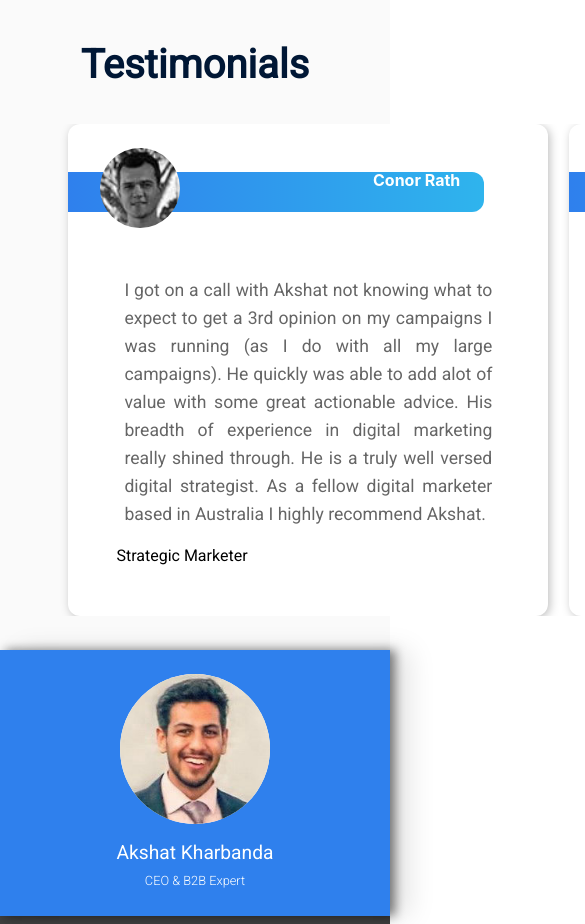
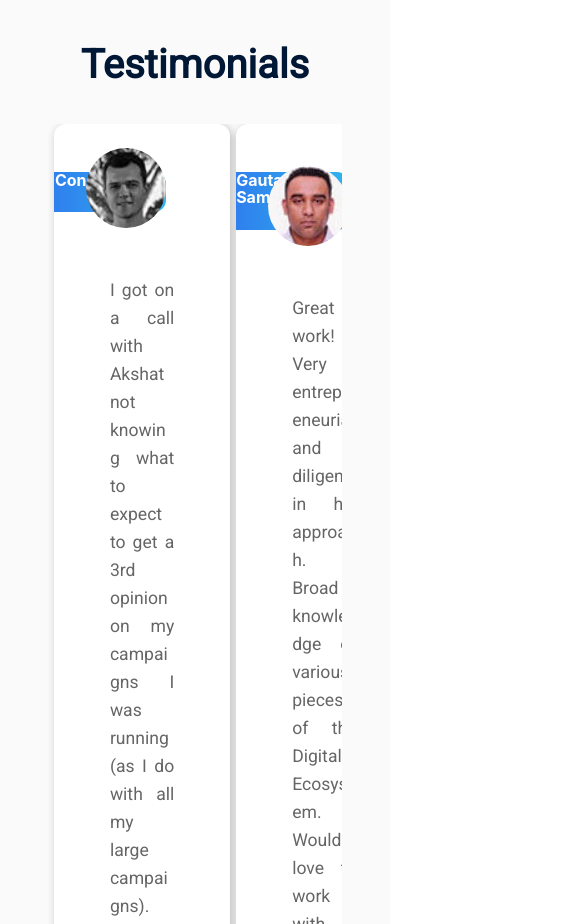
Before and after one commit to shades-7/bizamps-1, a Gatsby site: page / in a window 390 px wide. Shown: the part 2982-3906 px from the top of the page, 585 px wide, since content can reach past the window. Built offline with nearby package versions, Linux system fonts and the light colour scheme; Gatsby itself is replaced by a stand-in of ours.

Commit message:
first commit

```diff
--- a/src/stylesheets/testimonial.module.scss
+++ b/src/stylesheets/testimonial.module.scss
@@ -153,7 +153,7 @@ color: #000000;
 
 @media(max-width:1021px){
     .testimonials{
-        width:1021px;
+       max-width:1021px;
         overflow-x: scroll;
         overflow-y: hidden;
     }
```
